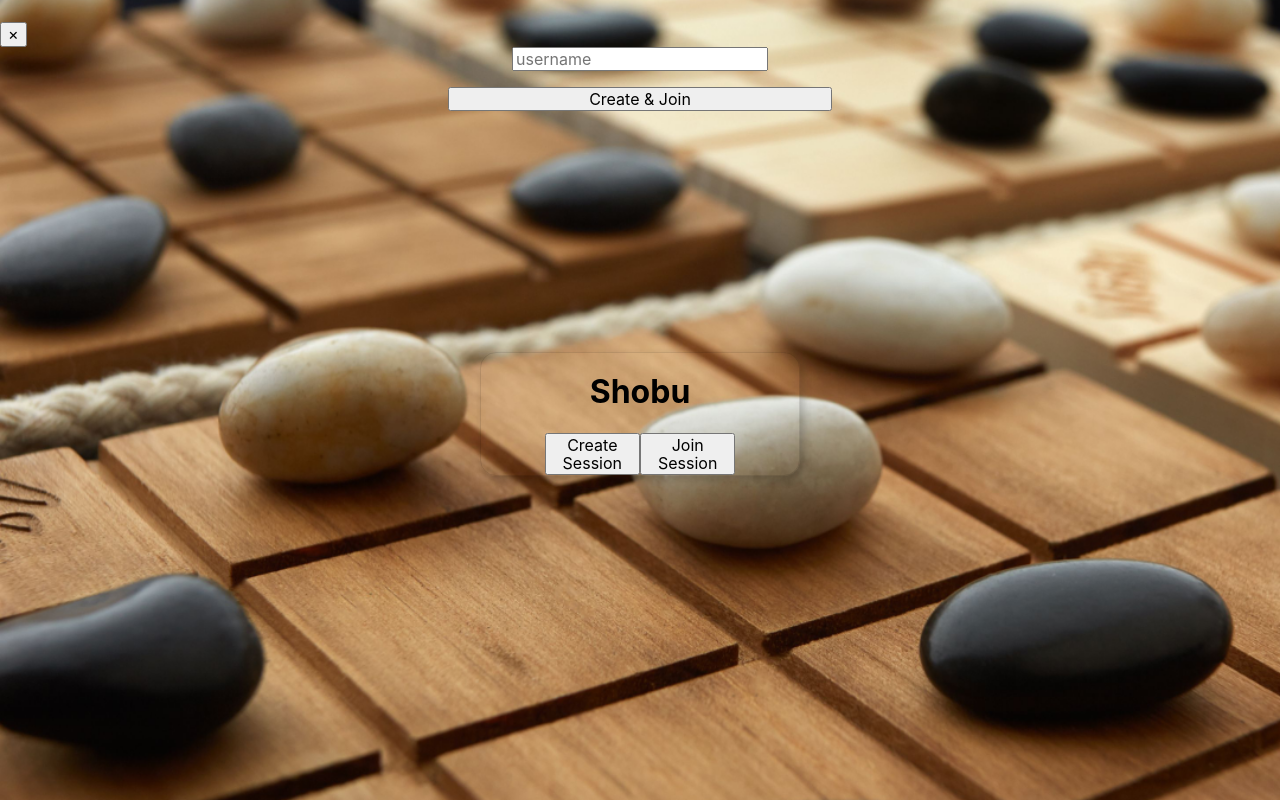
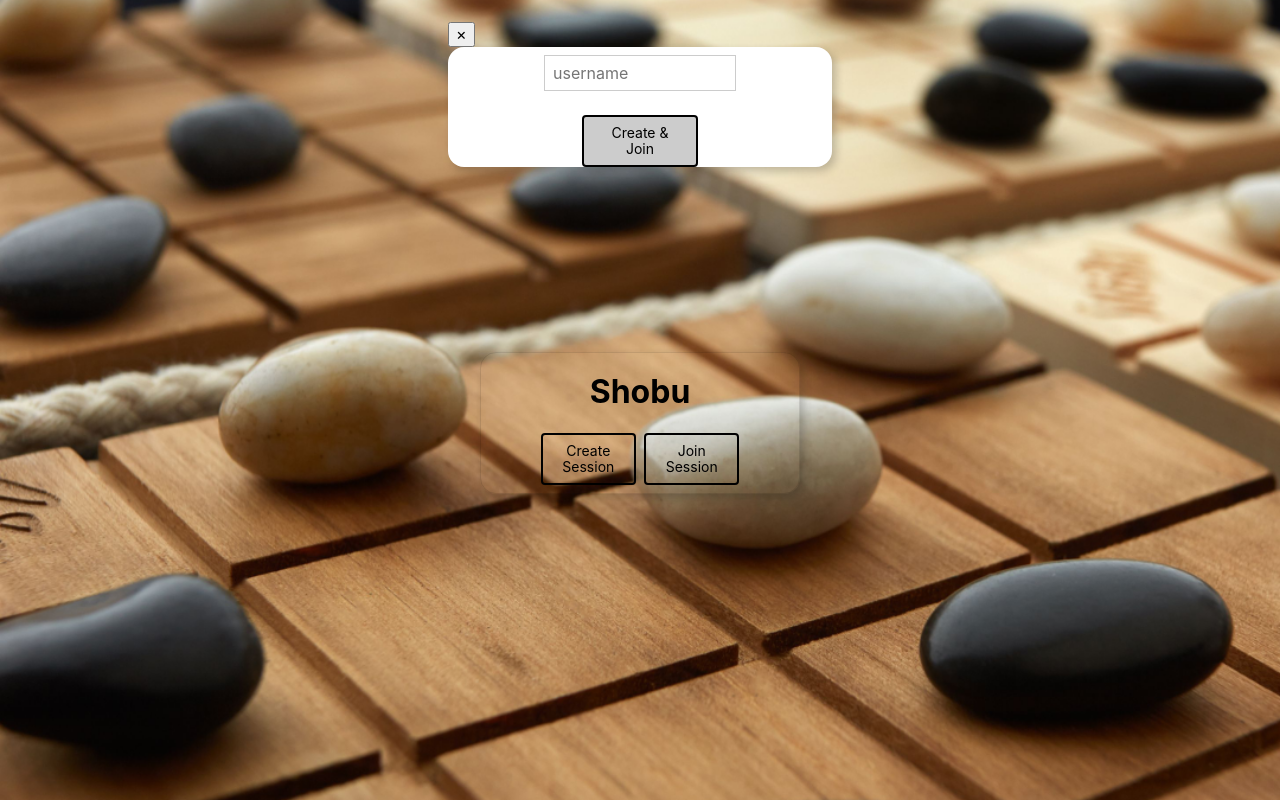
Before and after one commit to matthewgehring/shobusite, a React (Create React App) app in the folder client/: page / in a window 1280 px wide. Both pictures are taken after a click on the button "Create Session". Built offline with nearby package versions, Linux system fonts and the light colour scheme; no server answers.

Commit message:
ui update, modal css

```diff
--- a/client/src/App.css
+++ b/client/src/App.css
@@ -12,15 +12,8 @@
 
 }
 
-.session-btn{
-  width: 45%;
-  margin: 0 auto;
-}
-
 .session-page{
   text-align: center;
-
-
   display: grid;
   grid-template-rows: 1fr 1fr;
   gap: 1rem;
@@ -130,6 +123,7 @@
   align-items: center;
 } */
 
+
 .turn{
   display: grid;
   grid-template-rows: 1fr;
@@ -225,5 +219,6 @@ div {
   }
   .session-btn{
       width: 30%;
+      margin: 0 auto;
   }
 }
--- a/client/src/components/createSession.js
+++ b/client/src/components/createSession.js
@@ -25,10 +25,10 @@ const CreateSession = () => {
 
     return (
         <div className="session-page">
-            <InputGroup style={{width:"95%", margin:"0 auto"}}>
-                <Input placeholder="username" onChange={updateForm}/>
+            <InputGroup  style={{width:"50%", margin:"auto"}}>
+                <Input className="input-reset ba b--black-20 mt2 pa2 mb2 db w-100" placeholder="username" onChange={updateForm}/>
             </InputGroup>
-                <Button className="session-btn" color="primary" onClick={createSession}>Create & Join</Button>
+                <Button className="f6 link dim ba br2 bw1 ph3 pv2 mb2 dib black bg-moon-gray" style={{width:"30%", margin:"auto"}} color="primary" onClick={createSession}>Create & Join</Button>
         </div>
     )
 }
--- a/client/src/components/joinSession.js
+++ b/client/src/components/joinSession.js
@@ -36,13 +36,13 @@ export default class joinSession extends Component {
 
             <div className="session-page" >
 
-                <InputGroup style={{width:"95%", margin:"0 auto"}}>
-                    <Input onChange={this.updateForm} name="name" placeholder="username"/>
+                <InputGroup style={{width:"50%", margin:"0 auto"}}>
+                    <Input className="input-reset ba b--black-20 mt2 pa2 mb2 db w-100" onChange={this.updateForm} name="name" placeholder="username"/>
                 </InputGroup>
-                <InputGroup style={{width:"95%", margin:"0 auto"}}>
-                    <Input onChange={this.updateForm} name="code" placeholder="session code"/>
+                <InputGroup style={{width:"50%", margin:"0 auto"}}>
+                    <Input className="input-reset ba b--black-20 pa2 mb2 db w-100"onChange={this.updateForm} name="code" placeholder="session code"/>
                 </InputGroup>
-                <Button onClick={this.submitForm} className="session-btn" color="primary">Join Session</Button>
+                <Button className="f6 link dim ba br2 bw1 ph3 pv2 mb2 dib black bg-moon-gray" onClick={this.submitForm} style={{width:"30%", margin:"0 auto"}}  color="primary">Join Session</Button>
 
                 {this.state.invalid &&
                 <motion.div initial={{opacity:0}} animate={{opacity:1}} exit={{opacity:0}}>
--- a/client/src/components/landing.js
+++ b/client/src/components/landing.js
@@ -15,27 +15,25 @@ const Landing = props => {
 
     return (
 
-        <AnimatePresence >
             <motion.div className="landing" initial={{opacity:0}} animate={{opacity:1}} exit={{opacity:0}}>
                 <div className="br4 ba b--black-10 mv4 w-100 w-50-m w-25-l shadow-5 center">
                 <h1 className="title">Shobu</h1>
-                    <Button className="session-btn" color="primary" size="md" onClick={create_toggle} >Create Session</Button>
-                    <Modal isOpen={modal_create} toggle={create_toggle}>
-                        <ModalHeader toggle={create_toggle}></ModalHeader>
-                        <ModalBody>
+                    <Button className="session-btn f6 dim ba br2 bw1 ph3 pv2 mr2 mb2 dib black bg-transparent" size="md" onClick={create_toggle} >Create Session</Button>
+                    <Modal isOpen={modal_create} toggle={create_toggle} >
+                        <ModalHeader style={{width:"30%", margin:"0 auto"}} toggle={create_toggle}></ModalHeader>
+                        <ModalBody className="bg-white br4 shadow-5" style={{width:"30%", margin:"0 auto"}}>
                             <CreateSession/>
                         </ModalBody>
                     </Modal>
-                    <Button className="session-btn" color="primary" size="md" onClick={join_toggle}>Join Session</Button>
+                    <Button outline className="session-btn f6 link dim ba br2 bw1 ph3 pv2 mb2 dib black bg-transparent" size="md" onClick={join_toggle}>Join Session</Button>
                     <Modal isOpen={modal_join} toggle={join_toggle}>
-                        <ModalHeader toggle={join_toggle}></ModalHeader>
-                        <ModalBody>
+                        <ModalHeader style={{width:"30%", margin:"0 auto"}} toggle={join_toggle}></ModalHeader>
+                        <ModalBody className="bg-white br4 shadow-5" style={{width:"30%", margin:"0 auto"}}>
                             <JoinSession/>
                         </ModalBody>
                     </Modal>
                     </div>
                 </motion.div>
-        </AnimatePresence>
 
 
 
```
